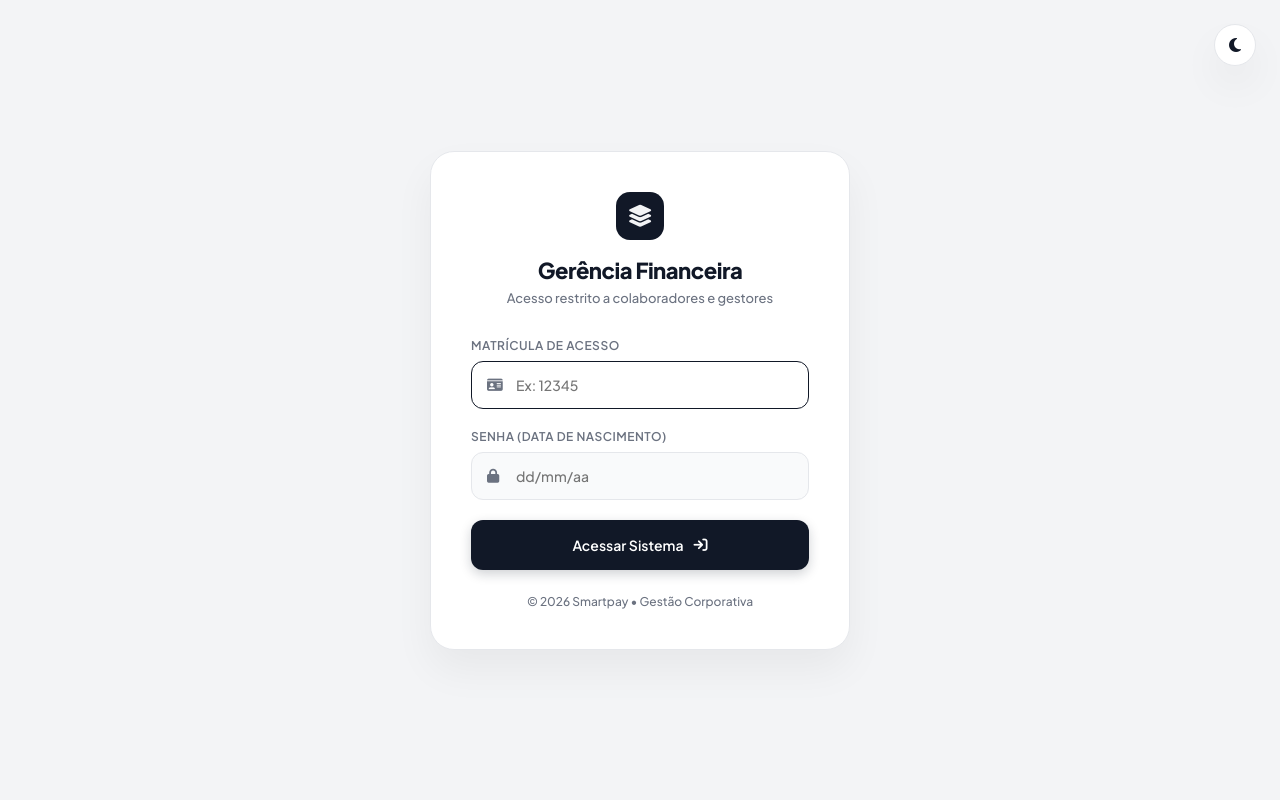
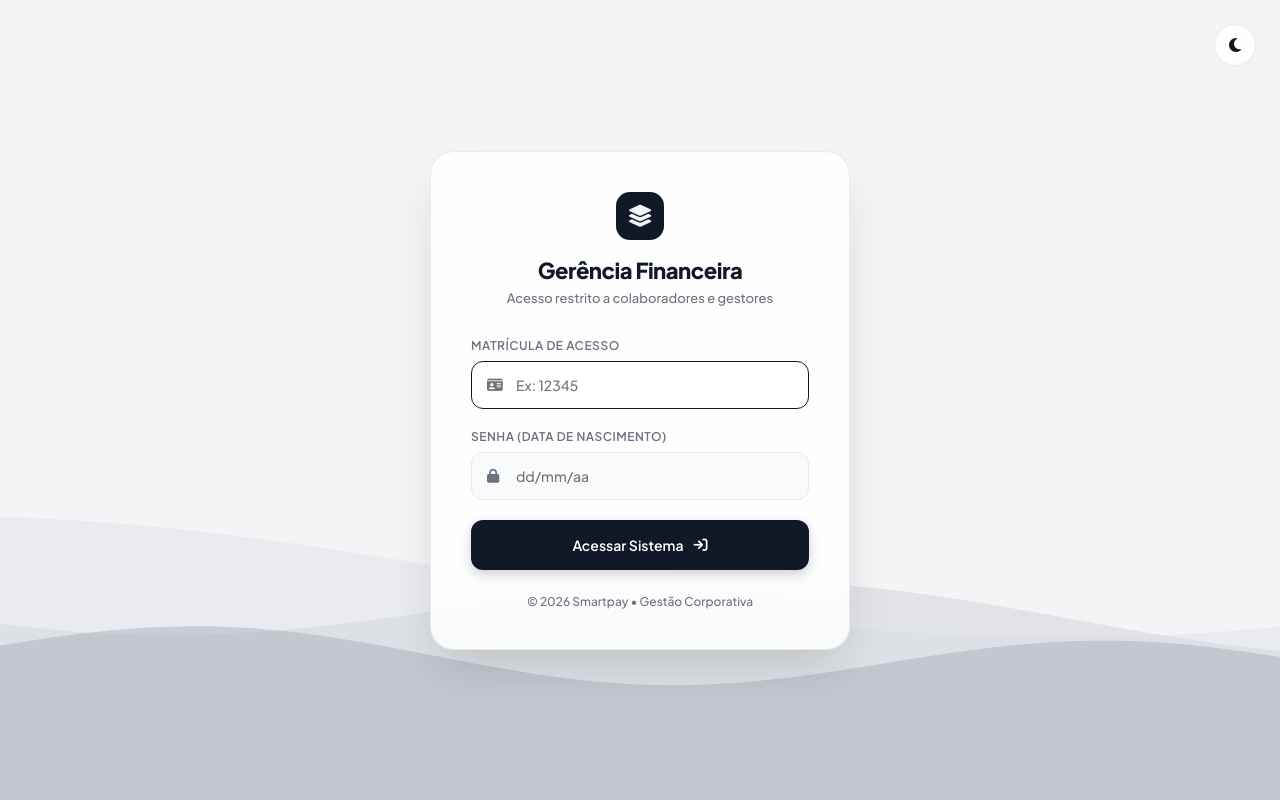
Before and after one commit to cassiojobs10-del/smartpay-sistema, a Flask app: page /login in a window 1280 px wide. Run offline with Flask 3, Linux system fonts and the light colour scheme.

Commit message:
Update login.html

```diff
--- a/templates/login.html
+++ b/templates/login.html
@@ -4,7 +4,6 @@
     <meta charset="UTF-8">
     <meta name="viewport" content="width=device-width, initial-scale=1.0">
     <title>Acesso - Gerência Financeira</title>
-    <!-- Mesma fonte moderna do painel principal -->
     <link href="https://fonts.googleapis.com/css2?family=Plus+Jakarta+Sans:wght@400;500;600;700;800&display=swap" rel="stylesheet">
     <link rel="stylesheet" href="https://cdnjs.cloudflare.com/ajax/libs/font-awesome/6.5.1/css/all.min.css">
     <style>
@@ -13,14 +12,14 @@
            ========================================== */
         :root {
             --bg-body: #f3f4f6;
-            --bg-card: #ffffff;
+            --bg-card: rgba(255, 255, 255, 0.85);
             --bg-input: #f9fafb;
             --text-main: #111827;
             --text-muted: #6b7280;
-            --border: #e5e7eb;
+            --border: rgba(229, 231, 235, 0.8);
             --btn-primary: #111827;
             --btn-primary-text: #ffffff;
-            --shadow-card: 0 20px 40px rgba(0, 0, 0, 0.05);
+            --shadow-card: 0 25px 50px -12px rgba(0, 0, 0, 0.15);
             --shadow-btn: 0 4px 12px rgba(17, 24, 39, 0.2);
             --danger-bg: rgba(239, 68, 68, 0.1);
             --danger-text: #ef4444;
@@ -28,14 +27,14 @@
 
         [data-theme="dark"] {
             --bg-body: #09090b;
-            --bg-card: #18181b;
+            --bg-card: rgba(24, 24, 27, 0.85);
             --bg-input: #27272a;
             --text-main: #f4f4f5;
             --text-muted: #a1a1aa;
-            --border: #27272a;
+            --border: rgba(39, 39, 42, 0.8);
             --btn-primary: #ffffff;
             --btn-primary-text: #000000;
-            --shadow-card: 0 25px 50px rgba(0, 0, 0, 0.4);
+            --shadow-card: 0 25px 50px -12px rgba(0, 0, 0, 0.6);
             --shadow-btn: 0 4px 12px rgba(255, 255, 255, 0.1);
             --danger-bg: rgba(239, 68, 68, 0.15);
             --danger-text: #f87171;
@@ -61,7 +60,18 @@
             position: relative;
         }
 
-        /* BOTÃO DE MUDAR TEMA NO CANTO SUPERIOR */
+        /* FUNDO COM AS ONDAS FLUIDAS (LIQUID WAVE) */
+        #waveCanvas {
+            position: fixed;
+            top: 0;
+            left: 0;
+            width: 100%;
+            height: 100%;
+            z-index: 1;
+            pointer-events: none;
+        }
+
+        /* BOTÃO DE TEMA */
         .theme-toggle {
             position: absolute;
             top: 24px;
@@ -78,12 +88,15 @@
             cursor: pointer;
             box-shadow: var(--shadow-card);
             font-size: 16px;
+            z-index: 10;
+            backdrop-filter: blur(12px);
+            -webkit-backdrop-filter: blur(12px);
         }
         .theme-toggle:hover {
             border-color: var(--text-muted);
         }
 
-        /* CARD DE LOGIN COM ANIMAÇÃO SUAVE */
+        /* CARD DE LOGIN COM EFEITO VIDRO (BACKDROP-FILTER) */
         .login-card {
             background-color: var(--bg-card);
             border: 1px solid var(--border);
@@ -93,6 +106,10 @@
             max-width: 420px;
             box-shadow: var(--shadow-card);
             animation: fadeSlideUp 0.6s cubic-bezier(0.16, 1, 0.3, 1) forwards;
+            position: relative;
+            z-index: 10;
+            backdrop-filter: blur(16px);
+            -webkit-backdrop-filter: blur(16px);
         }
 
         @keyframes fadeSlideUp {
@@ -106,7 +123,6 @@
             }
         }
 
-        /* LOGO E CABEÇALHO */
         .login-header {
             text-align: center;
             margin-bottom: 32px;
@@ -136,7 +152,6 @@
             font-weight: 500;
         }
 
-        /* FORMULÁRIO */
         .form-group {
             display: flex;
             flex-direction: column;
@@ -179,7 +194,6 @@
             background-color: var(--bg-card);
         }
 
-        /* BOTÃO ENTRAR */
         .btn-submit {
             background-color: var(--btn-primary);
             color: var(--btn-primary-text);
@@ -201,11 +215,7 @@
             opacity: 0.9;
             transform: translateY(-1px);
         }
-        .btn-submit:active {
-            transform: translateY(0);
-        }
 
-        /* ALERTA DE ERRO ELEGANTE */
         .alert-error {
             background-color: var(--danger-bg);
             color: var(--danger-text);
@@ -226,7 +236,6 @@
             to { opacity: 1; transform: scale(1); }
         }
 
-        /* RODAPÉ DO CARD */
         .login-footer {
             margin-top: 24px;
             text-align: center;
@@ -237,6 +246,9 @@
     </style>
 </head>
 <body>
+
+    <!-- CANVAS DAS ONDAS FLUIDAS (ÁGUA AGITADA) -->
+    <canvas id="waveCanvas"></canvas>
 
     <!-- BOTÃO DE TEMA -->
     <button class="theme-toggle" onclick="toggleTheme()" title="Mudar Tema">
@@ -251,7 +263,6 @@
             <p class="login-subtitle">Acesso restrito a colaboradores e gestores</p>
         </div>
 
-        <!-- ALERTA DO FLASK EM CASO DE ERRO DE LOGIN -->
         {% if erro %}
         <div class="alert-error">
             <i class="fa-solid fa-circle-exclamation"></i>
@@ -308,8 +319,78 @@
     </div>
 
     <script>
+        // ==========================================
+        // ANIMAÇÃO DE ÁGUA/ONDAS FLUIDAS (LIQUID WAVES)
+        // ==========================================
+        const canvas = document.getElementById('waveCanvas');
+        const ctx = canvas.getContext('2d');
+        let width, height;
+        let step = 0;
+
+        function resizeCanvas() {
+            width = canvas.width = window.innerWidth;
+            height = canvas.height = window.innerHeight;
+        }
+
+        window.addEventListener('resize', resizeCanvas);
+        resizeCanvas();
+
+        function drawWaves() {
+            ctx.clearRect(0, 0, width, height);
+            step += 0.012; // Velocidade da ondulação da água
+
+            const isDark = document.documentElement.getAttribute('data-theme') === 'dark';
+
+            // Definição de 3 camadas de ondas com tons elegantes
+            const waves = [
+                {
+                    amplitude: 45,
+                    frequency: 0.003,
+                    speed: 1.0,
+                    heightOffset: height * 0.72,
+                    color: isDark ? 'rgba(39, 39, 42, 0.45)' : 'rgba(229, 231, 235, 0.7)'
+                },
+                {
+                    amplitude: 35,
+                    frequency: 0.005,
+                    speed: 1.5,
+                    heightOffset: height * 0.76,
+                    color: isDark ? 'rgba(63, 63, 70, 0.35)' : 'rgba(209, 213, 219, 0.55)'
+                },
+                {
+                    amplitude: 25,
+                    frequency: 0.007,
+                    speed: 2.0,
+                    heightOffset: height * 0.82,
+                    color: isDark ? 'rgba(82, 82, 91, 0.25)' : 'rgba(156, 163, 175, 0.4)'
+                }
+            ];
+
+            waves.forEach(wave => {
+                ctx.beginPath();
+                ctx.moveTo(0, height);
+                ctx.lineTo(0, wave.heightOffset);
+
+                for (let x = 0; x <= width; x += 10) {
+                    const y = Math.sin(x * wave.frequency + step * wave.speed) * wave.amplitude +
+                              Math.cos(x * 0.002 + step * 0.8) * (wave.amplitude * 0.4) +
+                              wave.heightOffset;
+                    ctx.lineTo(x, y);
+                }
+
+                ctx.lineTo(width, height);
+                ctx.closePath();
+                ctx.fillStyle = wave.color;
+                ctx.fill();
+            });
+
+            requestAnimationFrame(drawWaves);
+        }
+
+        drawWaves();
+
         // =====================================
-        // CONTROLE DO TEMA (CLARO / ESCURO)
+        // CONTROLE DO TEMA
         // =====================================
         function toggleTheme() {
             const body = document.documentElement;
@@ -325,15 +406,11 @@
             }
         }
 
-        // Aplica automaticamente a preferência já salva pelo utilizador
         if (localStorage.getItem('theme') === 'dark') {
             document.documentElement.setAttribute('data-theme', 'dark');
             document.getElementById('theme-icon').className = 'fa-solid fa-sun';
         }
 
-        // =====================================
-        // EFEITO DE CARREGAMENTO NO BOTÃO
-        // =====================================
         function iniciarCarregamento() {
             const btn = document.getElementById('btnAcessar');
             btn.style.opacity = '0.7';
```
